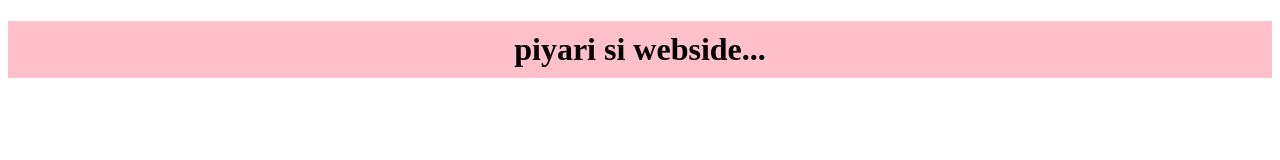
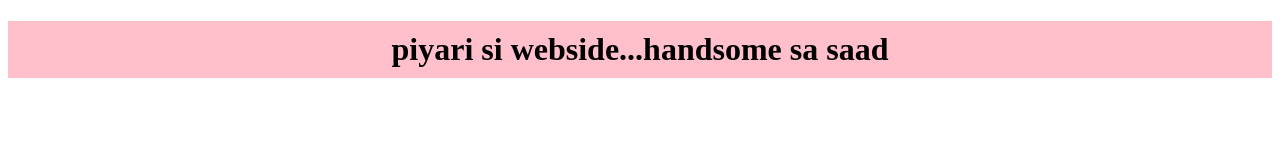
Before and after one commit to ucdexpert/areeba, a plain HTML site: page index.html in a window 1280 px wide. Drawn offline with Linux system fonts and the light colour scheme.

Commit message:
dubara thak gya

```diff
--- a/index.html
+++ b/index.html
@@ -7,6 +7,6 @@
     <link rel="stylesheet" href="style.css">
 </head>
 <body>
-<h1>piyari si webside...</h1>
+<h1>piyari si webside...handsome sa saad</h1>
 </body>
 </html>
```
